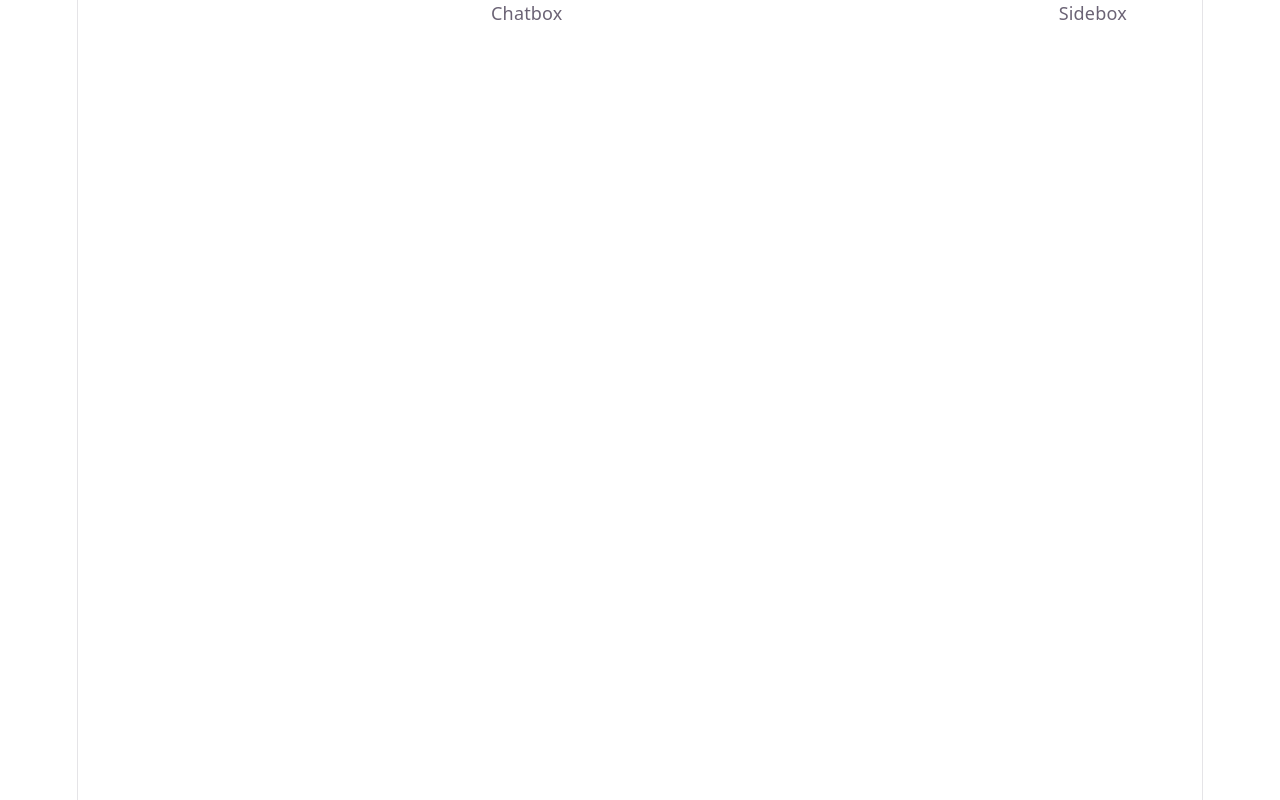
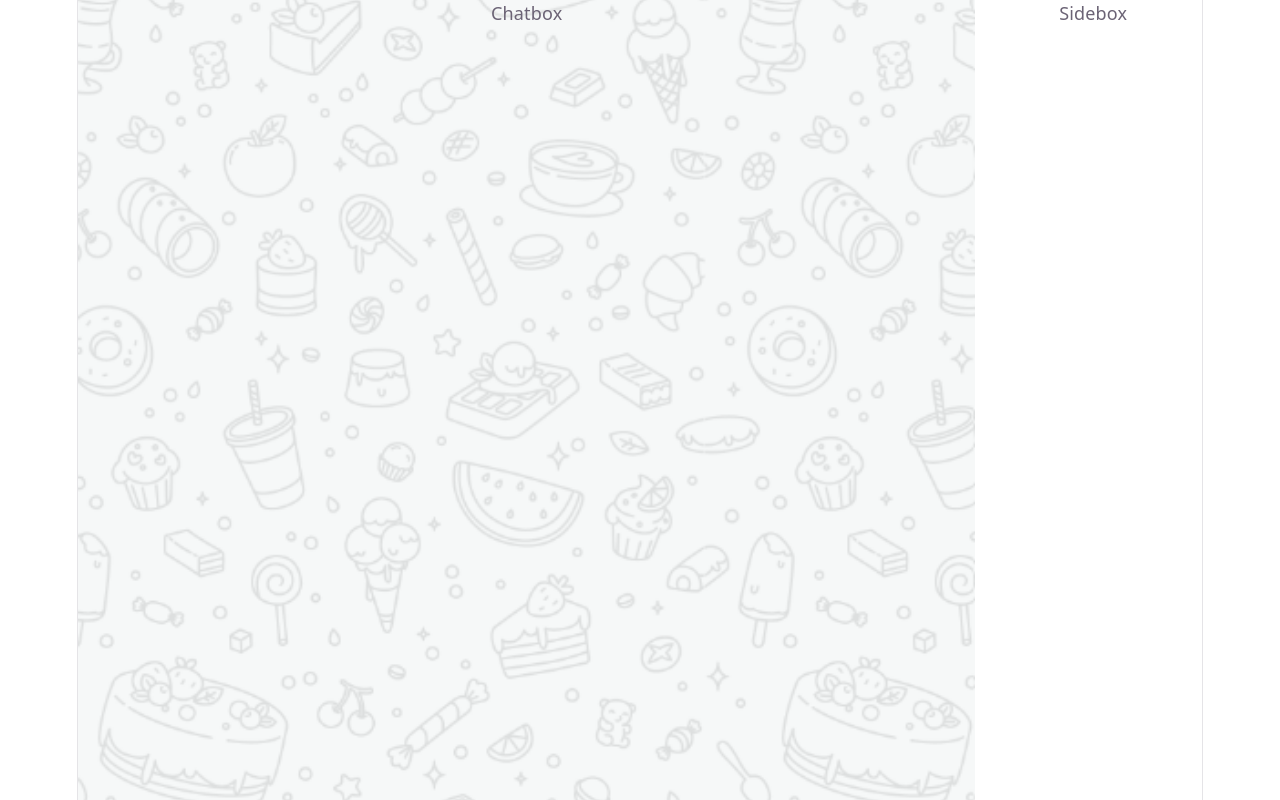
Before and after one commit to AminSBU/chatRoom_js, a React (Vite) app in the folder chatroom/: page / in a window 1280 px wide. Built offline with nearby package versions, Linux system fonts and the light colour scheme.

Commit message:
use tailwind to background and grids

```diff
--- a/chatroom/src/App.css
+++ b/chatroom/src/App.css
@@ -17,23 +17,6 @@
     outline: 2px solid var(--accent);
     outline-offset: 2px;
   }
-}
-
-.parent {
-    display: grid;
-    grid-template-columns: repeat(5, 1fr);
-    grid-template-rows: repeat(5, 1fr);
-    gap: 8px;
-}
-
-.div1 {
-    grid-column: span 4 / span 4;
-    grid-row: span 5 / span 5;
-}
-
-.div2 {
-    grid-row: span 5 / span 5;
-    grid-column-start: 5;
 }
 
 .hero {
--- a/chatroom/src/App.jsx
+++ b/chatroom/src/App.jsx
@@ -11,9 +11,14 @@ function App() {
 
   return (
     <>
-      <div className="parent">
-        <div className="div1"><Chatbox /></div>
-        <div className="div2"><Sidebox /></div>
+      <div className="grid grid-cols-5 grid-rows-5 gap-2 h-screen">
+        <div className="col-span-4 row-span-5">
+          <Chatbox />
+        </div>
+
+        <div className="col-start-5 row-span-5">
+          <Sidebox />
+        </div>
       </div>
     </>
   )
--- a/chatroom/src/Chatbox.jsx
+++ b/chatroom/src/Chatbox.jsx
@@ -1,10 +1,16 @@
 import React from "react";
+import heroImg from "./img/bg.png"
 
 function Chatbox()
 {
     return(
         <>
-            <p1> Chatbox</p1>
+            <div
+            className="w-full h-full bg-cover bg-center bg-no-repeat"
+                style={{ backgroundImage: `url(${heroImg})` }}
+                >
+                <p1>Chatbox</p1>
+            </div>
         </>
     )
 }
```
Also changed, not shown: chatroom/src/img/bg.png (added).
